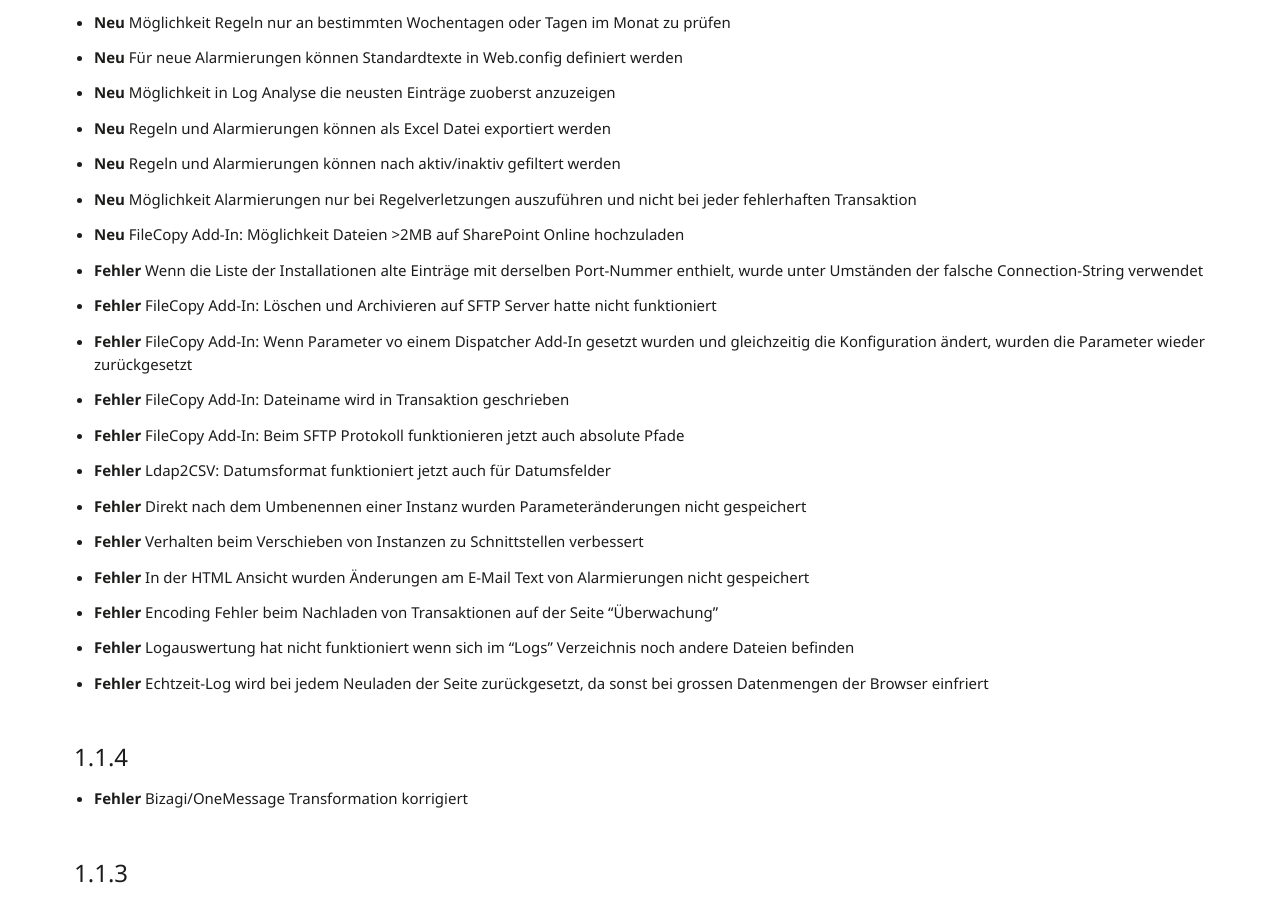
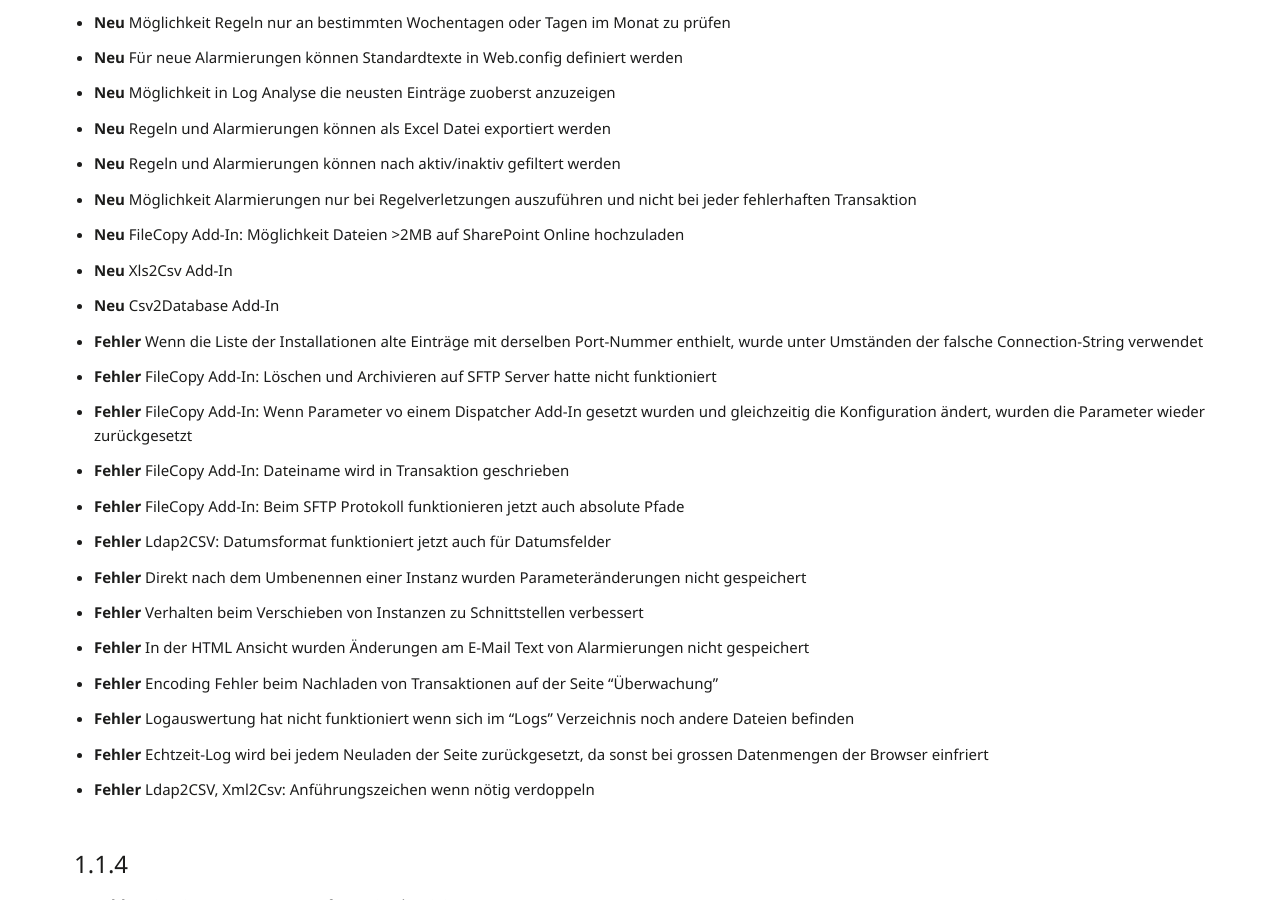
Before and after one commit to primesoft-group/oneconnexx-docs, a Jekyll site: the page built from _pages/setup/de/releasenotes.md, in a window 1280 px wide and 900 px high, scrolled down 579 px. Built offline with Jekyll 4.4.1, drawn with Linux system fonts in a browser that asks for light colours; nearby versions of some CDN libraries; some web fonts are replaced.

Commit message:
Update releasenotes.md

```diff
--- a/_pages/setup/de/releasenotes.md
+++ b/_pages/setup/de/releasenotes.md
@@ -18,6 +18,8 @@ permalink: "setup/de/releasenotes/"
 * __Neu__ Regeln und Alarmierungen können nach aktiv/inaktiv gefiltert werden
 * __Neu__ Möglichkeit Alarmierungen nur bei Regelverletzungen auszuführen und nicht bei jeder fehlerhaften Transaktion
 * __Neu__ FileCopy Add-In: Möglichkeit Dateien >2MB auf SharePoint Online hochzuladen
+* __Neu__ Xls2Csv Add-In
+* __Neu__ Csv2Database Add-In
 * __Fehler__ Wenn die Liste der Installationen alte Einträge mit derselben Port-Nummer enthielt, wurde unter Umständen der falsche Connection-String verwendet
 * __Fehler__ FileCopy Add-In: Löschen und Archivieren auf SFTP Server hatte nicht funktioniert
 * __Fehler__ FileCopy Add-In: Wenn Parameter vo einem Dispatcher Add-In gesetzt wurden und gleichzeitig die Konfiguration ändert, wurden die Parameter wieder zurückgesetzt
@@ -30,6 +32,7 @@ permalink: "setup/de/releasenotes/"
 * __Fehler__ Encoding Fehler beim Nachladen von Transaktionen auf der Seite "Überwachung"
 * __Fehler__ Logauswertung hat nicht funktioniert wenn sich im "Logs" Verzeichnis noch andere Dateien befinden
 * __Fehler__ Echtzeit-Log wird bei jedem Neuladen der Seite zurückgesetzt, da sonst bei grossen Datenmengen der Browser einfriert
+* __Fehler__ Ldap2CSV, Xml2Csv: Anführungszeichen wenn nötig verdoppeln
 
 
 #### 1.1.4
```
